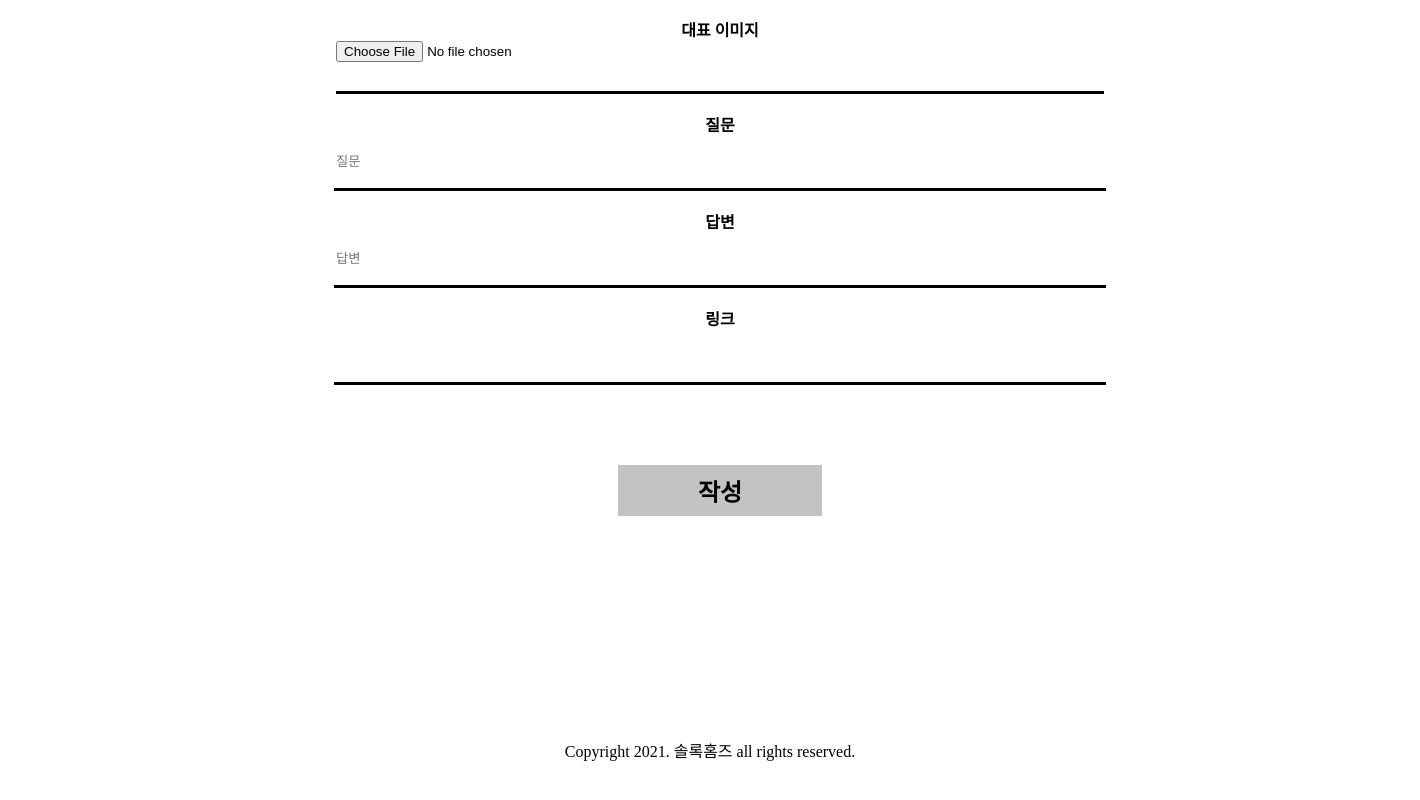
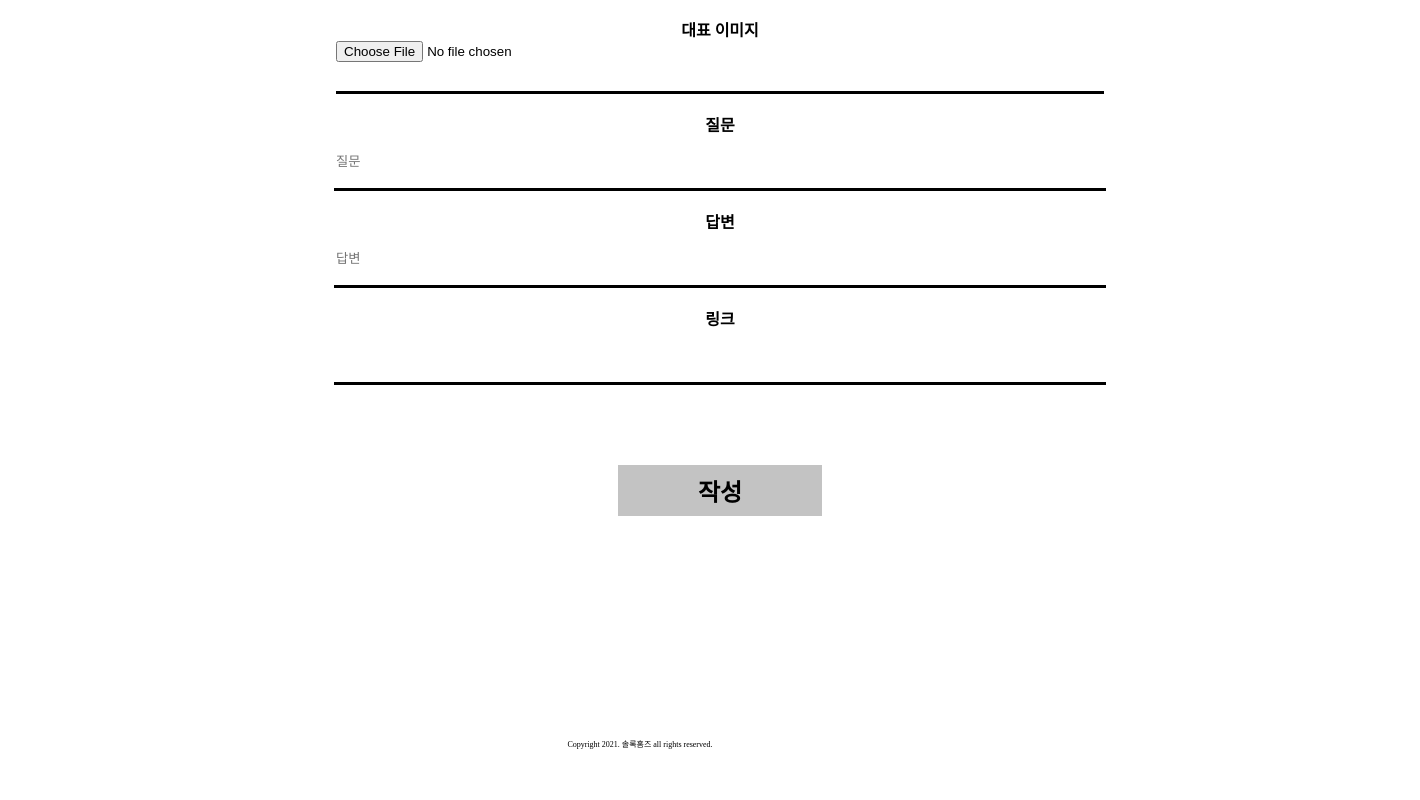
Before and after one commit to dev-yenya/snomate, a React (Create React App) app in the folder snomate/: page /create in a window 1280 px wide. Shown: the part 462-1262 px from the top of the page, 1420 px wide, since content can reach past the window. Built offline with nearby package versions, Linux system fonts and the light colour scheme.

Commit message:
footer style 수정

```diff
--- a/snomate/src/components/Section.module.css
+++ b/snomate/src/components/Section.module.css
@@ -35,10 +35,10 @@
 }
 
 .footer{
-    width: 100%;
     text-align: center;
     padding: 70px;
     margin-top:7rem;
+    font-size: 0.5rem;
 }
 
 .black-nav {
@@ -55,3 +55,12 @@
 .spacer{
     flex-grow:1;
 }
+
+.button{
+    background-color:#c3c3c3;
+    padding: 0.2rem 0.5rem;
+    border:none;
+    font-size:1rem;
+    font-weight:1000;;
+
+}
```
